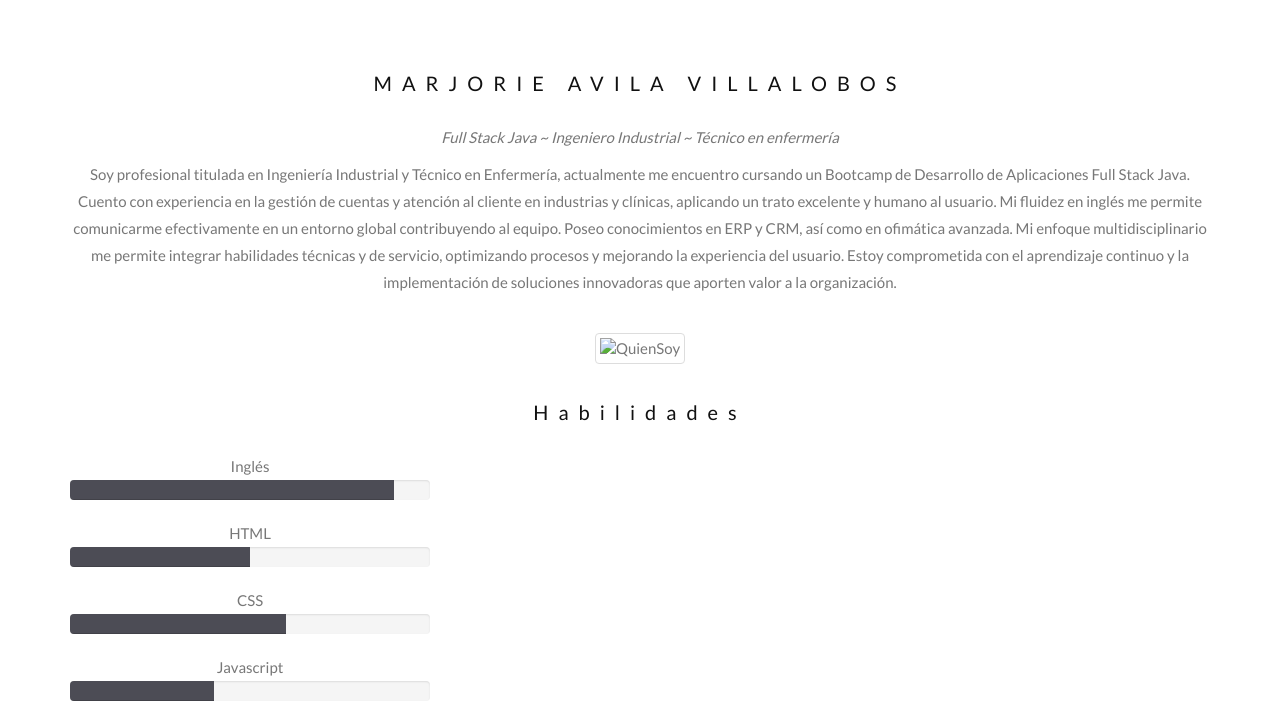
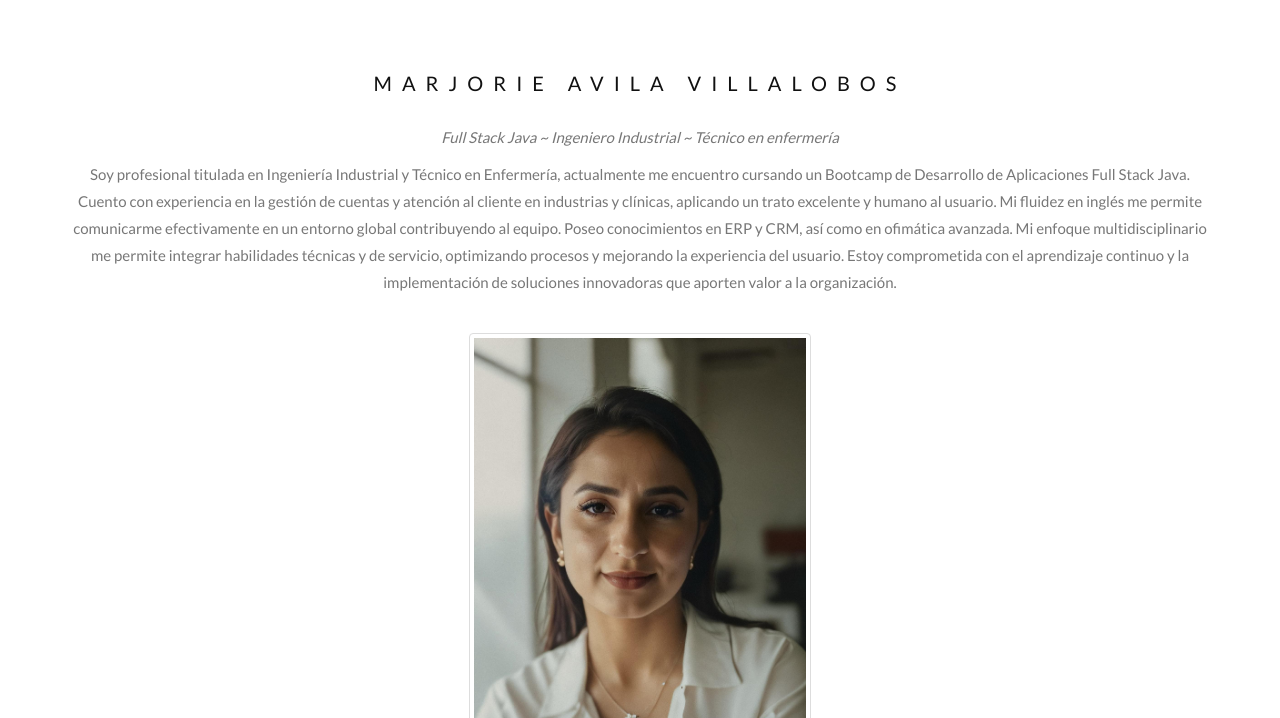
Before and after one commit to Maravilav/maravilav.github.io, a plain HTML site: page index.html in a window 1280 px wide. Shown: the part 58-776 px from the top of the page. Drawn offline with nearby package versions, Linux system fonts and the light colour scheme; files that its build step writes are made by us from their sources; files whose address does not match are found by name.

Commit message:
Update index.html

```diff
--- a/index.html
+++ b/index.html
@@ -64,7 +64,7 @@
             valor a la organización.</p>
         <br>
 
-        <img src="IMG/WORKPICTURE.jpg" class="img-thumbnail" alt="QuienSoy">
+        <img src="WORKPICTURE.jpg" class="img-thumbnail" alt="QuienSoy">
 
         <br><br>
 
```
